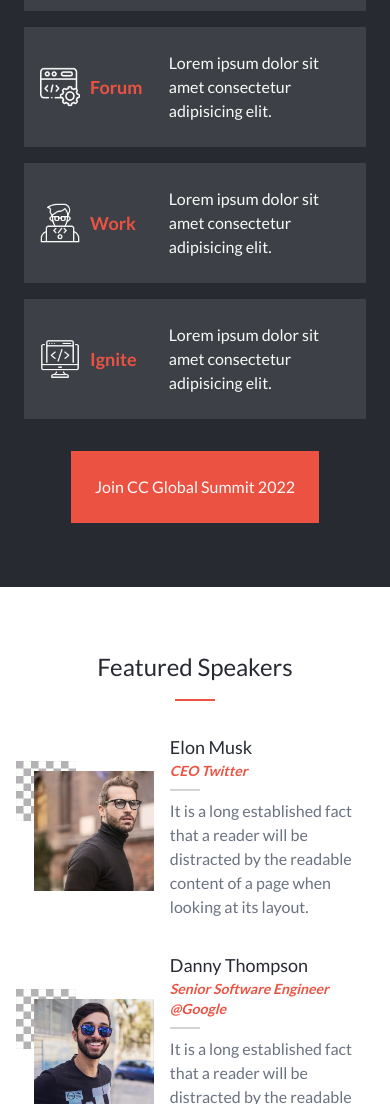
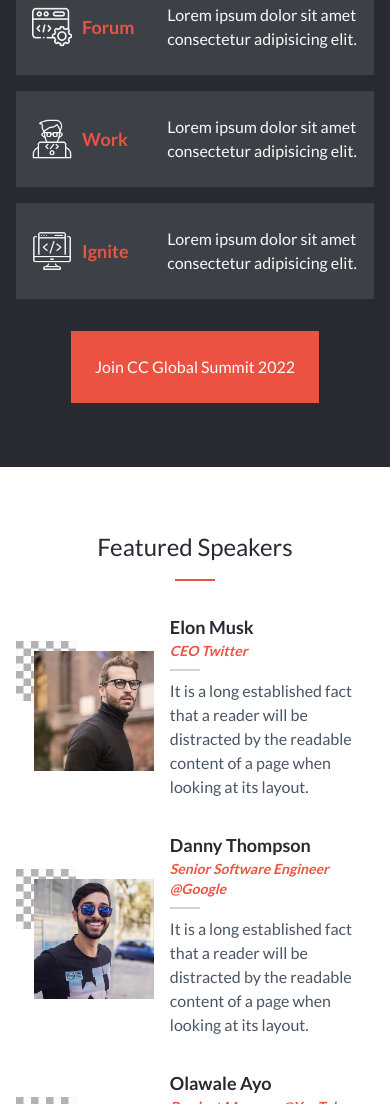
Before and after one commit to martinkarugaba/microverse-module-1-capstone, a website: page index.html in a window 390 px wide. Shown: the part 896-2000 px from the top of the page. Drawn offline with Linux system fonts and the light colour scheme.

Commit message:
adjust sections padding

```diff
--- a/index.html
+++ b/index.html
@@ -200,7 +200,7 @@
 
     <!--! MAIN PROGRAM -->
     <section
-      class="main-program md:px-[12rem] md:py-[7rem] flex flex-col justify-between items-center gap-y-8 bg-primary-black px-[1.5rem] py-[4rem]"
+      class="main-program md:px-[12rem] md:py-[7rem] flex flex-col justify-between items-center gap-y-8 bg-primary-black px-[1rem] py-[4rem]"
     >
       <header
         class="w-[100%] flex flex-col justify-between items-center h-auto gap-y-0"
--- a/js/featuredSpeakers.js
+++ b/js/featuredSpeakers.js
@@ -69,10 +69,10 @@
         <img class= 'speaker' src=${img} alt=${name}/>
       </div>
       <div class='w-[60%]'>
-        <h3 class='font-medium text-lg text-primary-black md:text-lg'>${name}</h3>
+        <h3 class='font-semibold text-lg text-primary-black md:text-lg'>${name}</h3>
         <p class='text-sm text-primary-orange font-semibold italic'>${jobTitle}</p>
         <div class="w-[30px] h-[2px] bg-primary-grey mt-2"></div>
-        <p class='text-base text-gray-500 md:text-base mt-2'>${about}</p>
+        <p class='text-base text-gray-600 md:text-base mt-2'>${about}</p>
       </div>
     </article>
   `;
```
